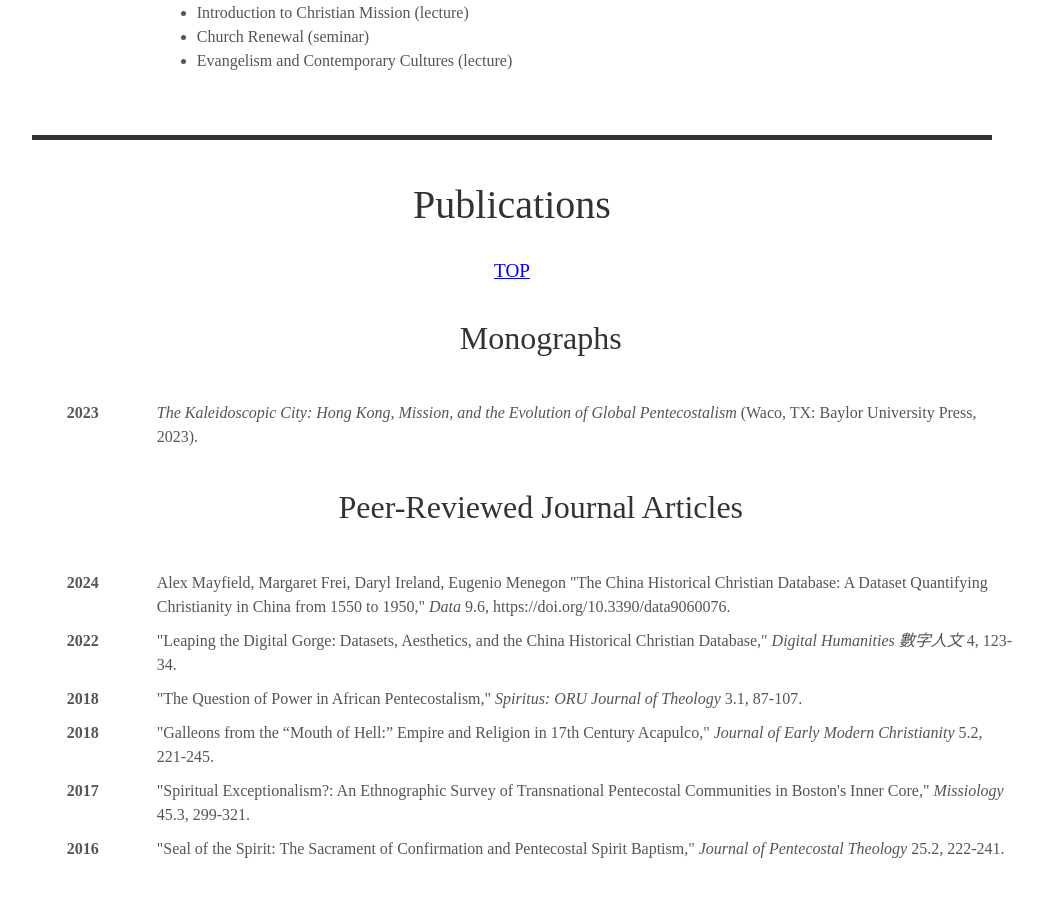
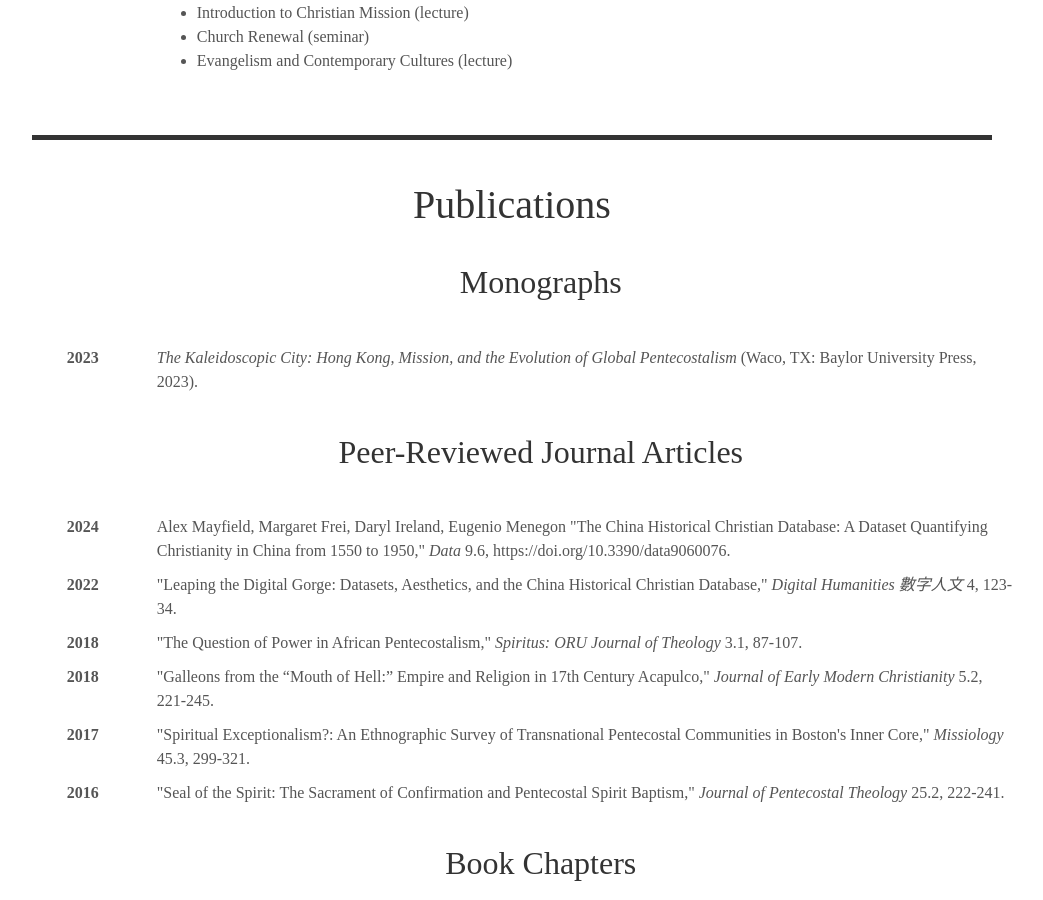
Before and after one commit to alex-mayfield/alex-mayfield.github.io, a Jekyll site: the page built from index.html, in a window 1280 px wide and 900 px high, scrolled down 2207 px. Shown: the whole window, without its empty margins (128-1171 px from the left). Built offline with Jekyll 4.4.1, drawn with Linux system fonts in a browser that asks for light colours; some web fonts are replaced.

Commit message:
Update about.html

```diff
--- a/_includes/about.html
+++ b/_includes/about.html
@@ -55,7 +55,7 @@
 </div>
 
 <!-- PUBLICATIONS -------------------------------------------------------------------------------------->
-<div class="section-title" id="publications"><h1>Publications</h1> <a href="#top">TOP</a></div>
+<div class="section-title" id="publications"><h1>Publications</h1></div>
 
 <div class="row-full">
   <div class="full">
```
